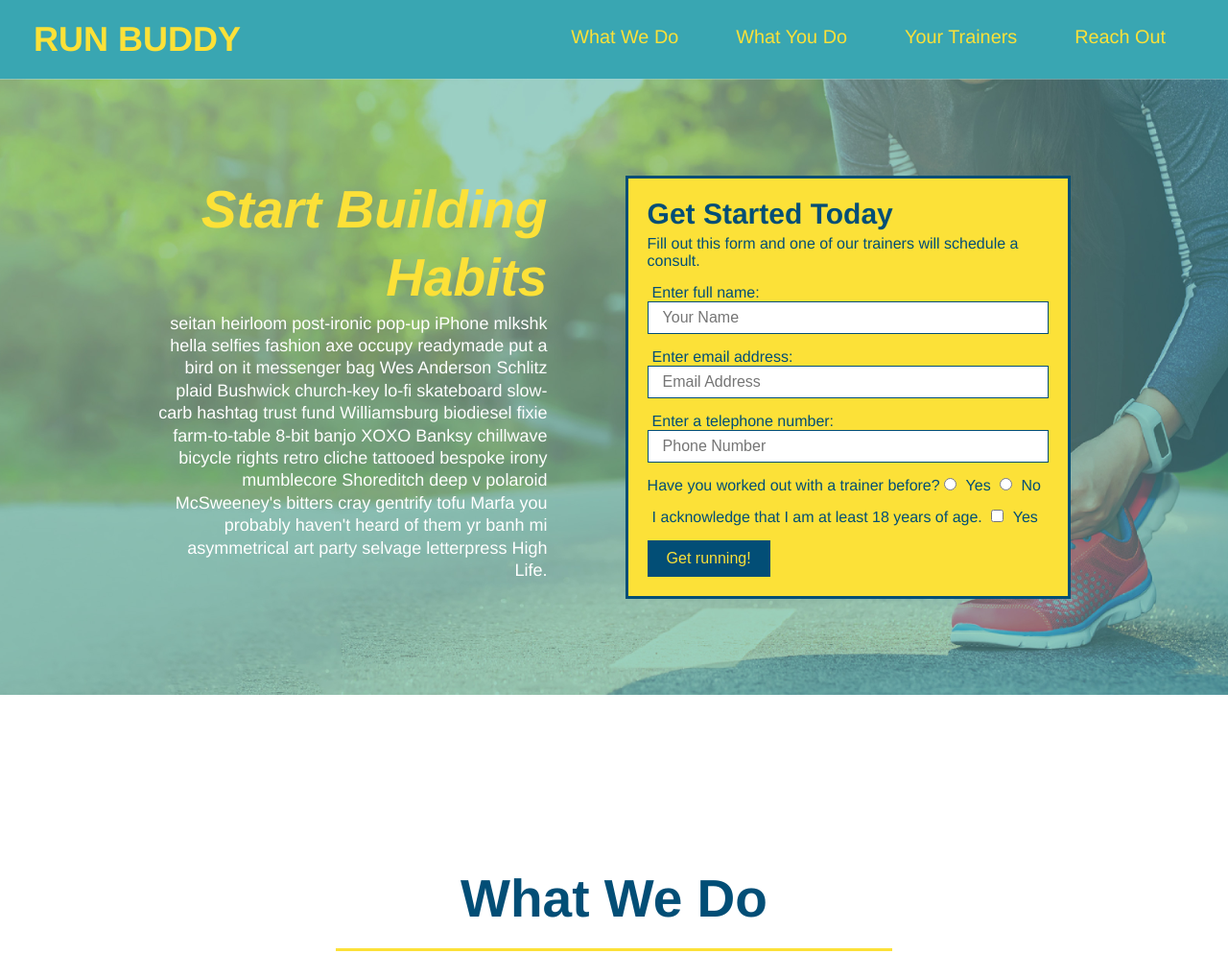
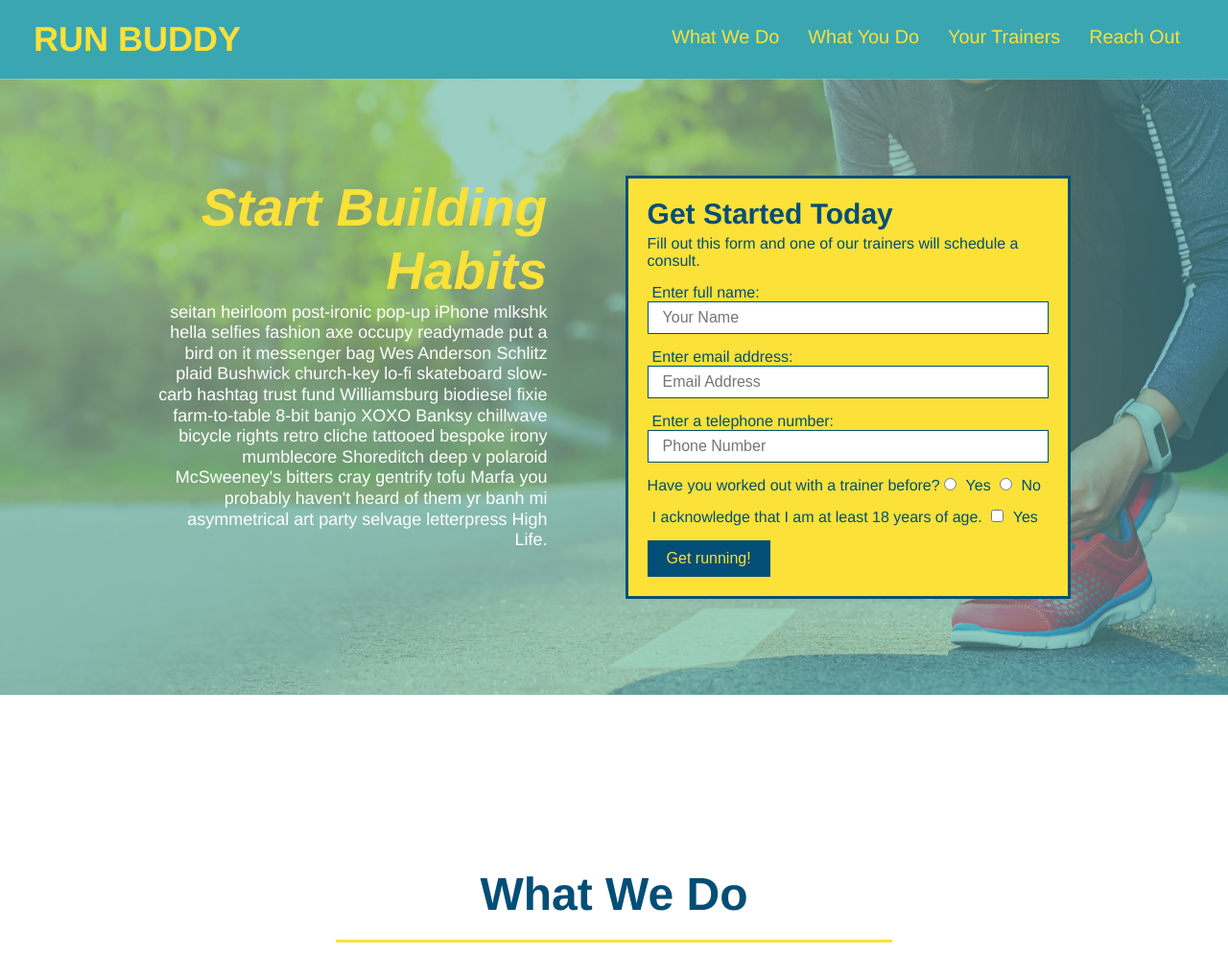
Before and after one commit to davidtait1996/run-buddy, a plain HTML site: page index.html in a window 1280 px wide. Shown: the top 994 px of the page at 96% size. Drawn offline with Linux system fonts and the light colour scheme.

Commit message:
tweaked some css, added media queries

```diff
--- a/assets/css/style.css
+++ b/assets/css/style.css
@@ -42,7 +42,7 @@ header nav ul {
 }
 
 header nav ul li a {
-    margin: 0 30px;
+    padding: 10px 15px;
     font-weight: lighter;
     font-size: 1.55vw;
 }
@@ -82,6 +82,7 @@ section {
     display: flex;
     justify-content: center;
     flex-wrap: wrap;
+    align-items: flex-start;
 }
 
 .hero-form {
@@ -130,7 +131,7 @@ section {
     margin: 3.5%;
     color: #fff;
     font-size: 18px;
-    line-height: 1.3;
+    line-height: 1.2;
 }
 
 .hero-cta h2 {
@@ -164,7 +165,7 @@ section {
 }
 
 .section-title {
-    font-size: 55px;
+    font-size: 48px;
     color: #024e76;
     border-bottom: 3px solid;
     padding-bottom: 20px;
@@ -323,3 +324,18 @@ section {
 .flex-row {
     display: flex;
 }
+
+/* MEDIA QUERY FOR SMALLER DESKTOP SCREENS AND SMALLER */
+@media screen and (max-width: 980px) {
+
+  }
+
+  /* MEDIA QUERY FOR TABLETS AND SMALLER */
+  @media screen and (max-width: 768px) {
+
+  }
+
+  /* MEDIA QUERY FOR MOBILE PHONES AND SMALLER */
+  @media screen and (max-width: 575px) {
+
+  }
--- a/index.html
+++ b/index.html
@@ -4,6 +4,7 @@
         <meta charset="UTF-8" />
         <title>Run Buddy</title>
         <link rel="stylesheet" href="./assets/css/style.css" />
+        <meta name="viewport" content="width=device-width initial-scale=1.0" />
     </head>
     <body>
         <header>
```
Also changed, not shown: privacy-policy.html (+1 -0 lines).
